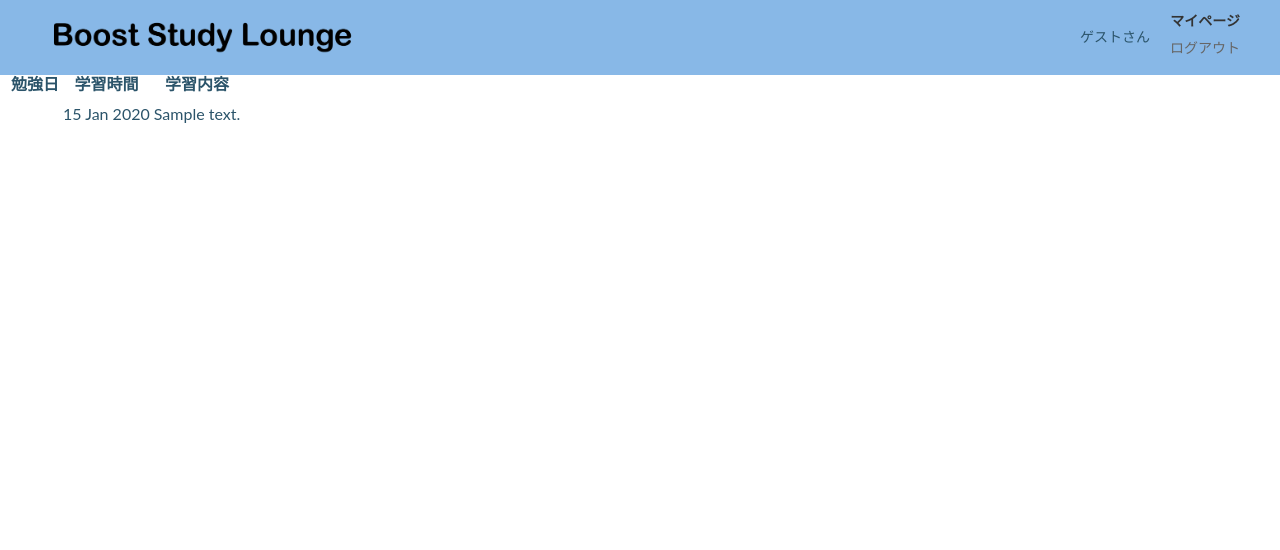
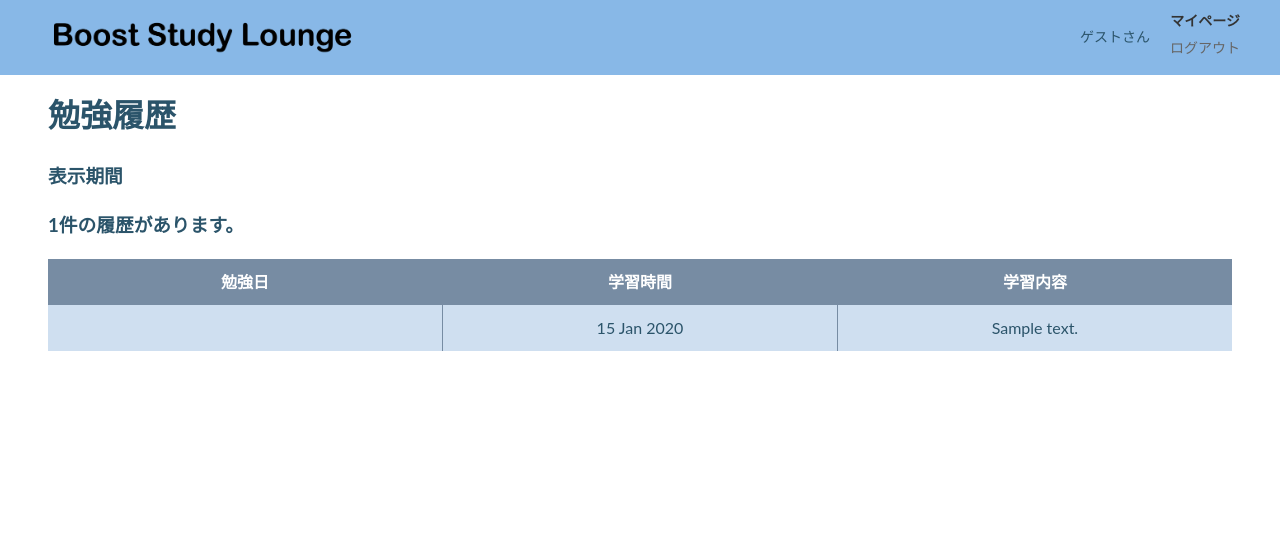
Before and after one commit to Koharu0212/BoostStudyLounge, a Node server app: template views/mypage.ejs in a window 1280 px wide. Shown: the top 550 px of the page. Run offline with Node 20, Linux system fonts and the light colour scheme; the template is opened without the code that fills it: most values are stand-ins (such as "Sample title", 1, 10 or a date in 2020).

Commit message:
勉強履歴の表の見た目を変更

```diff
--- a/public/css/stylesheet.css
+++ b/public/css/stylesheet.css
@@ -8,7 +8,6 @@
     font-family: Lato, "Hiragino Maru Gothic Pro", "Meiryo UI", Meiryo, "MS PGothic", sans-serif;
   }
 
-  /* ヘッダー全体のスタイル */
 header {
     background-color: #88b8e7;
     position: fixed;
@@ -18,7 +17,11 @@
     z-index: 1000;
   }
 
-  /* ヘッダーコンテンツのコンテナ */
+  h1, h2, h3{
+    margin-left: 40px;
+    margin-right: 20px;
+  }
+
   .header-container {
     display: flex;
     justify-content: space-between;
@@ -27,24 +30,21 @@
     padding: 10px 20px;
   }
 
-  /* ロゴのスタイル */
   .logo {
     margin-left: 20px;
     flex: 0 0 auto;
   }
 
   .logo img {
-    height: 40px; /* ロゴの高さを調整 */
+    height: 40px;
   }
 
-  /* ユーザー情報とアクションのコンテナ */
   .user-info {
     display: flex;
     align-items: center;
 
   }
 
-  /* ユーザー名のスタイル */
   .user-name {
     font-size: 14px;
     margin-right: 20px;
@@ -108,6 +108,40 @@
 }
 
 .seat.reserved {
-    background-color: red;
+    background-color: rgb(162, 161, 161);
     color: white;
 }
+
+table {
+    width: calc(100% - 80px);
+    text-align: center;
+    border-collapse: collapse;
+    border-spacing: 0;
+    table-layout: fixed;
+    margin-left: 40px;
+    margin-right: 40px;
+}
+
+tr:nth-child(2n+1) {
+    background: #cfdff0;
+}
+
+th {
+    padding: 10px;
+    background: #778ca3;
+    border-right: solid 1px #778ca3;
+    color: #ffffff;
+}
+
+th:last-child {
+    border-right: none;
+}
+
+td {
+    padding: 10px;
+    border-right: solid 1px #778ca3;
+}
+
+td:last-child {
+    border-right: none;
+}
--- a/public/js/room_script.js
+++ b/public/js/room_script.js
@@ -101,10 +101,10 @@
         .then(response => response.json())
         .then(data => {
             if (data.success) {
+                window.location.reload(true);
                 initializeSeats();
                 seatContainer.style.display = 'block';
                 studyContainer.style.display = 'none';
-				window.location.reload(true);
                 startButton.disabled = false;
                 stopButton.disabled = true;
                 studyContentInput.value = '';
--- a/views/mypage.ejs
+++ b/views/mypage.ejs
@@ -10,6 +10,12 @@
 <body>
 	<%- include('header'); %>
 	<div class="record">
+		<h1>勉強履歴</h1>
+		<h3>表示期間</h3>
+		<% if(records && records.length > 0) { %>
+			<h3><%=records.length%>件の履歴があります。</h3>
+		<% } %>
+
 		<% if(records && records.length > 0) { %>
 			<table>
 				<thead>
--- a/views/room.ejs
+++ b/views/room.ejs
@@ -9,7 +9,8 @@
 </head>
 <body>
     <%- include('header'); %>
-    <h1>Seat Reservation</h1>
+    <h1>座席表</h1>
+    <h3>座席を選択してください。</h3>
     <div id="seat-container">
         <% seats.forEach((seat) => { %>
             <% if(seat.user_id === 0){ %>
```
